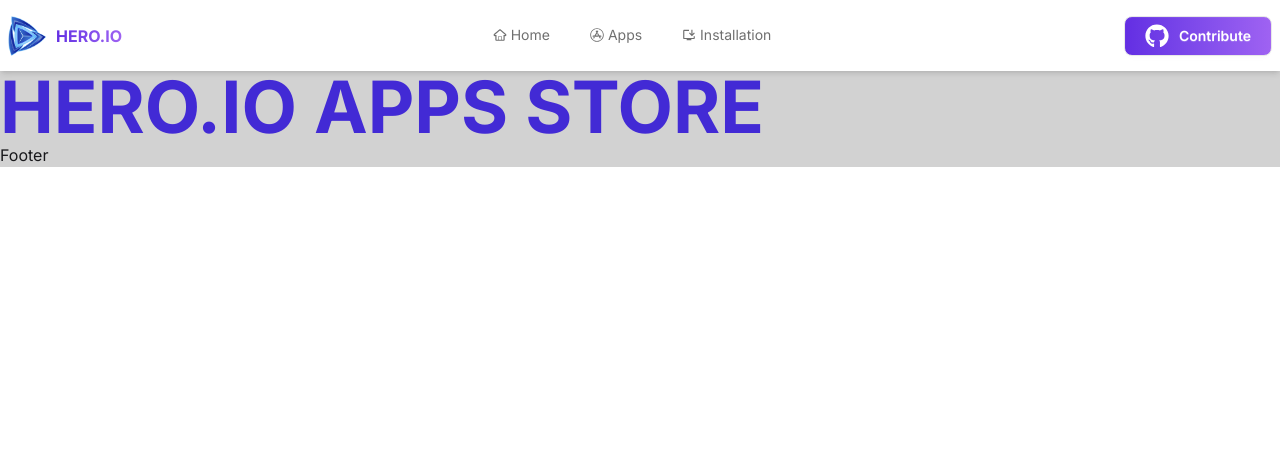
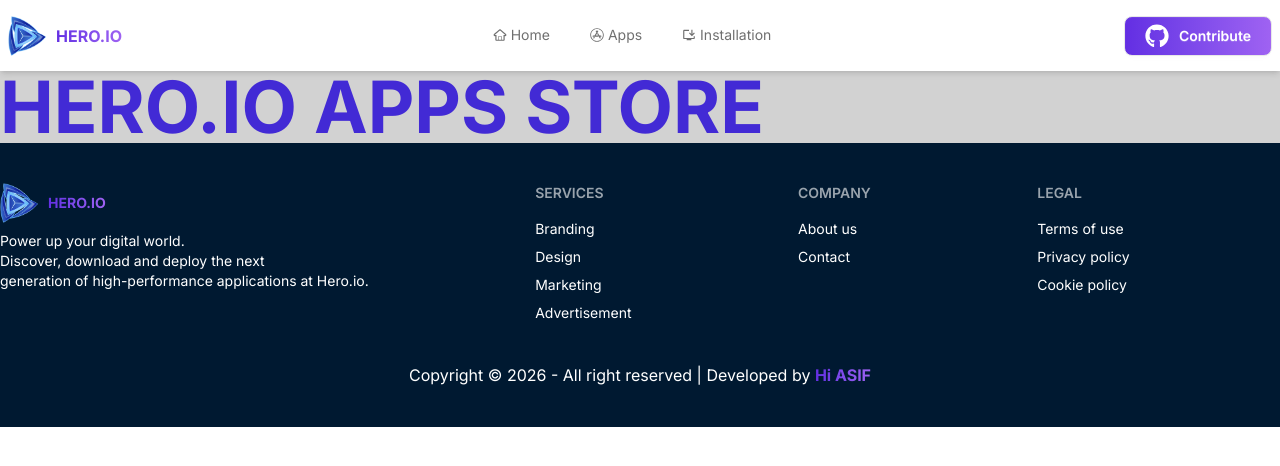
Before and after one commit to AsifHossain22/hero.io-app-store, a React (Vite) app: page / in a window 1280 px wide. Shown: the top 466 px of the page. Built offline with nearby package versions, Linux system fonts and the light colour scheme.

Commit message:
Created Footer

```diff
--- a/src/components/Footer/Footer.jsx
+++ b/src/components/Footer/Footer.jsx
@@ -1,9 +1,58 @@
 import React from "react";
+import logo from "../../assets/logo.png";
+import { Link } from "react-router";
 
 const Footer = () => {
   return (
-    <footer>
-      <h2>Footer</h2>
+    <footer className="bg-[#001931]">
+      <div className="footer sm:footer-horizontal max-w-7xl mx-auto text-base-100 py-10">
+        <aside>
+          {/* Logo */}
+          <Link
+            to="/"
+            className="flex items-center gap-2 bg-transparent border-none shadow-none hover:scale-110 transition-transform duration-300"
+          >
+            <img src={logo} alt="Logo" className="w-10 h-10" />
+            <span className="bg-linear-to-r from-[#632EE3] to-[#9F62F2] bg-clip-text text-transparent font-bold">
+              HERO.IO
+            </span>
+          </Link>
+          <p>
+            Power up your digital world.
+            <br />
+            Discover, download and deploy the next <br /> generation of
+            high-performance applications at Hero.io.
+          </p>
+        </aside>
+        <nav>
+          <h6 className="footer-title">Services</h6>
+          <a className="link link-hover">Branding</a>
+          <a className="link link-hover">Design</a>
+          <a className="link link-hover">Marketing</a>
+          <a className="link link-hover">Advertisement</a>
+        </nav>
+        <nav>
+          <h6 className="footer-title">Company</h6>
+          <a className="link link-hover">About us</a>
+          <a className="link link-hover">Contact</a>
+        </nav>
+        <nav>
+          <h6 className="footer-title">Legal</h6>
+          <a className="link link-hover">Terms of use</a>
+          <a className="link link-hover">Privacy policy</a>
+          <a className="link link-hover">Cookie policy</a>
+        </nav>
+      </div>
+
+      <aside>
+        <p className="text-center text-base-100 pb-10">
+          Copyright © {new Date().getFullYear()} - All right reserved |
+          Developed by{" "}
+          <span className="bg-linear-to-r from-[#632EE3] to-[#9F62F2] bg-clip-text text-transparent font-bold">
+            Hi ASIF
+          </span>
+        </p>
+      </aside>
     </footer>
   );
 };
--- a/src/components/Header/Header.jsx
+++ b/src/components/Header/Header.jsx
@@ -30,7 +30,7 @@
   );
   return (
     <header className="bg-[#ffffff] sticky top-0 z-50 shadow-md">
-      <div className="navbar max-w-7xl mx-auto ">
+      <div className="navbar max-w-7xl mx-auto">
         <div className="navbar-start mx-4 lg:mx-0">
           {/* Logo */}
           <Link
```
